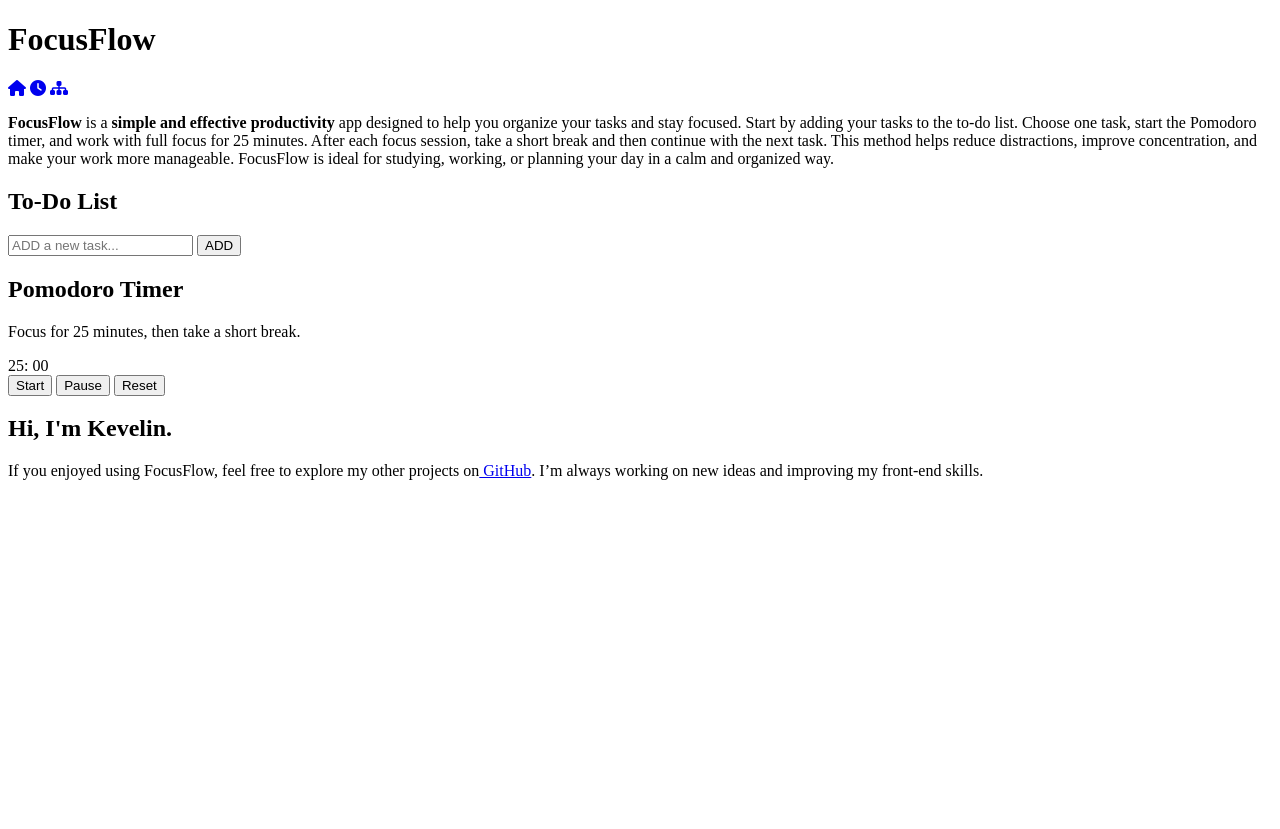
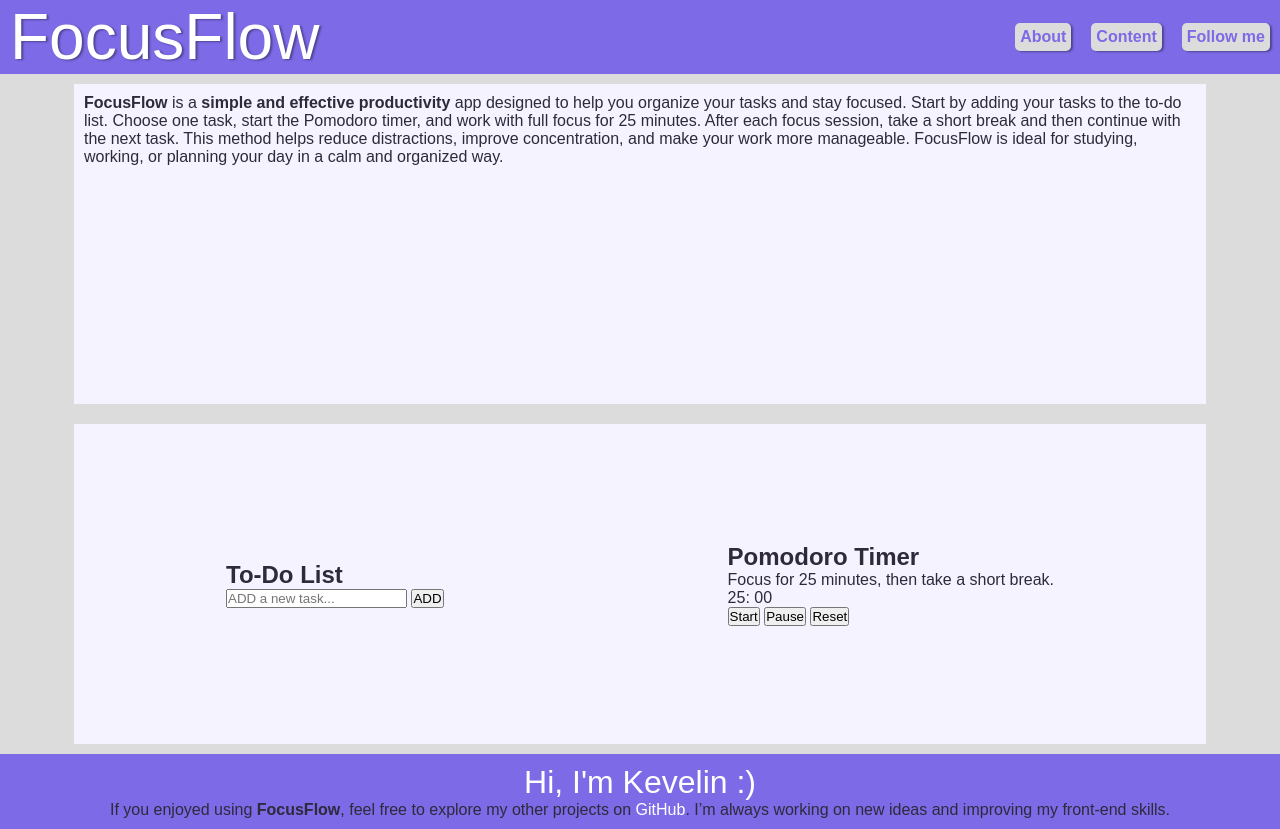
Before and after one commit to Kevelincristine/FocusFlow, a plain HTML site: page index.html in a window 1280 px wide. Before the commit the page ends 800 px from the top, so only its background shows below. Drawn offline with Linux system fonts and the light colour scheme; a web font is replaced by a local one.

Commit message:
Style the layout

```diff
--- /dev/null
+++ b/Style/style.css
@@ -0,0 +1,132 @@
+@import url('https://fonts.googleapis.com/css2?family=BBH+Bogle&family=Jersey+10&display=swap');
+:root{
+  --bg-main: #F5F3FF;
+  --bg-card: #dddcdc;
+  --text-primary: #2E2A3B;
+  --text-inverse: #FFFFFF;
+  --accent: #7C6AE6;
+  --accent-hover: #5A4FCF;
+
+  --main-font:Arial, Helvetica, sans-serif;
+  --accent-font: "Jersey 10", sans-serif;
+
+}
+*{
+  padding: 0px;
+  margin: 0px;
+  box-sizing: border-box;
+}
+body{
+  font-family: var(--main-font);
+  background-color: var(--bg-card);
+  color: var(--text-primary);
+
+}
+header{
+  display: flex;
+  flex-flow: column nowrap;
+  align-items: center;
+  justify-content: center;
+  background-color: var(--accent);
+  color: var(--text-inverse);
+
+
+
+}
+header h1 {
+  font-family: var(--accent-font);
+  font-weight: normal;
+  font-size: 4em;
+  text-shadow: 2px 1px 2px rgba(0, 0, 0, 0.363);
+}
+ header #menu {
+   list-style: none;
+   display: flex;
+   gap: 10PX;
+ }
+ header #menu a{
+  background-color: var(--bg-card);
+  color: var(--accent);
+  padding: 5px;
+  margin-bottom: 10px;
+  border-radius: 5px;
+  text-decoration: none;
+  font-weight: bolder;
+  box-shadow: 2px 1px 2px rgba(0, 0, 0, 0.363);
+  transition: background-color 0.3s, color 0.3s;
+
+
+ }
+  header #menu a:hover{
+    background-color: var(--bg-main);
+    color: var(--accent-hover);
+
+  }
+  main {
+    display: grid;
+    grid-template-columns: auto 90vw auto;
+
+  }
+  section{
+    grid-column: 2;
+    margin: 10px;
+    padding: 10px;
+    background-color: var(--bg-main);
+    min-height: 40vh;
+  }
+  main #main-container{
+    display: flex;
+    flex-direction: column ;
+    justify-content: space-around;
+  }
+  footer{
+    background-color: var(--accent);
+    grid-column: 2;
+    padding: 10px;
+    text-align: center;
+  }
+  footer h2 {
+
+  font-family: var(--accent-font);
+  font-weight: normal;
+  font-size: 2em;
+
+  color: var(--text-inverse);
+}
+footer a {
+  text-decoration: none;
+  color: var(--text-inverse);
+}
+footer a:hover{
+  color: var(--text-primary);
+  background-color: var(--accent-hover);
+}
+
+ @media screen and ( min-width: 768px){
+  header{
+    display: flex;
+    flex-flow: row nowrap;
+    justify-content: space-between;
+    align-items: center;
+
+
+  }
+
+  header #menu a {
+    margin: 0px;
+    margin-right: 10px;
+  }
+  header h1 {
+    margin-left: 10px;
+  }
+  main #main-container{
+   display: flex;
+   flex-flow: row nowrap;
+   justify-content: space-around;
+   align-items: center;
+
+
+  }
+
+
+ }
--- a/index.html
+++ b/index.html
@@ -6,14 +6,17 @@
     <title>FocusFlow</title>
     <link rel="shortcut icon" href="IMG/Icon-app.png" type="image/x-icon">
     <script src="https://kit.fontawesome.com/604d92873c.js" crossorigin="anonymous"></script>
+    <link rel="stylesheet" href="Style/style.css">
 </head>
 <body>
     <header>
         <h1> FocusFlow</h1>
-    <nav id="nav">
-        <a href="#" class="link"><i class="fa-solid fa-house"></i></a>
-        <a href="#" class="link"><i class="fa-solid fa-clock"></i></a>
-        <a href="#" class="link"><i class="fa-solid fa-sitemap"></i></a>
+    <nav id="menu">
+
+            <a href="#" class="link">About</a>
+            <a href="#" class="link">Content</a>
+            <a href="#" class="link">Follow me</a>
+
 
     </nav>
     </header>
@@ -46,7 +49,7 @@
         <p> Focus for 25 minutes, then take a short break.</p>
         <div id="timer">
             <span id="minutes">25</span>:
-            <span id="secunds">00</span>
+            <span id="seconds">00</span>
         </div>
         <div class="pomoro-buttons">
             <button id="start">Start</button>
@@ -58,9 +61,9 @@
    </section>
     </main>
     <footer id="my-github">
-     <h2> Hi, I'm Kevelin.</h2>
+     <h2> Hi, I'm Kevelin :) </h2>
       <p>
-         If you enjoyed using FocusFlow, feel free to explore my other projects on<a href="https://github.com/Kevelincristine" target="_blank"> GitHub</a>.
+         If you enjoyed using <strong>FocusFlow</strong>, feel free to explore my other projects on<a href="https://github.com/Kevelincristine" target="_blank"> GitHub</a>.
          I’m always working on new ideas and improving my front-end skills.
       </p>
 
```
